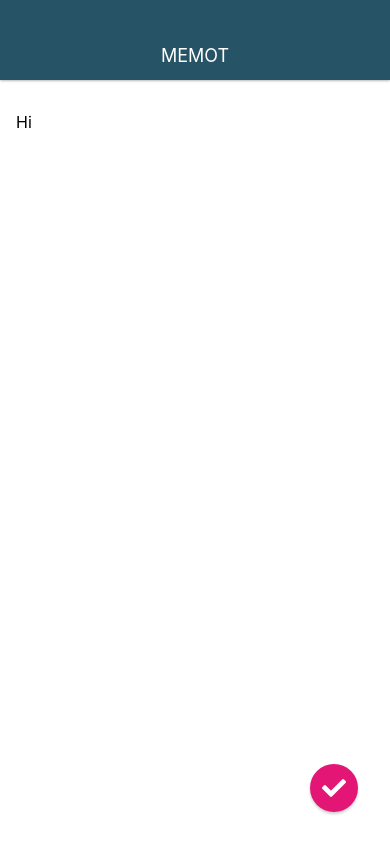
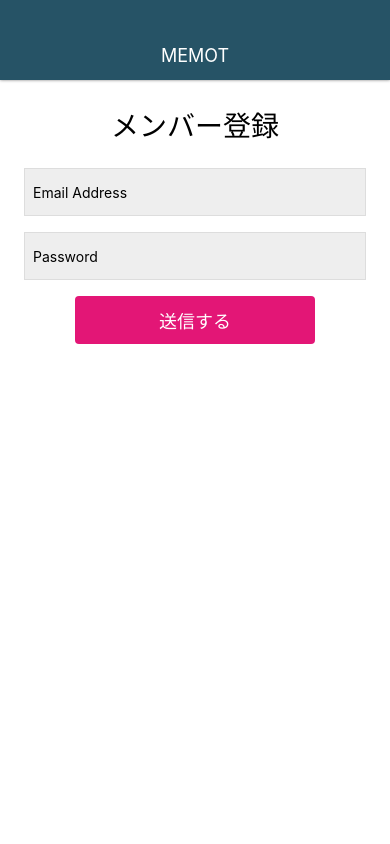
Before and after one commit to Tai-Yaki/MemoApp, a React Native app: screen / in a window 390 px wide. Built offline with nearby package versions, Linux system fonts and the light colour scheme.

Commit message:
Create Login and Signup Screen

```diff
--- a/App.jsx
+++ b/App.jsx
@@ -5,6 +5,8 @@
 import MemoListScreen from './src/screens/MemoListScreen';
 import MemoDetailScreen from './src/screens/MemoDetailScreen';
 import MemoEditScreen from './src/screens/MemoEditScreen';
+import LoginScreen from './src/screens/LoginScreen';
+import SignupScreen from './src/screens/SignupScreen';
 
 export default class App extends React.Component {
   render() {
@@ -13,7 +15,9 @@
         <AppBar />
         {/* <MemoListScreen /> */}
         {/* <MemoDetailScreen /> */}
-        <MemoEditScreen />
+        {/* <MemoEditScreen /> */}
+        {/* <LoginScreen /> */}
+        <SignupScreen />
       </View>
     );
   }
--- /dev/null
+++ b/src/screens/LoginScreen.jsx
@@ -0,0 +1,58 @@
+import React from 'react';
+import {
+  StyleSheet, View, TextInput, TouchableHighlight, Text,
+} from 'react-native';
+
+class LoginScreen extends React.Component {
+  render() {
+    return (
+      <View style={styles.container}>
+        <Text style={styles.title}>
+          ログイン
+        </Text>
+        <TextInput style={styles.input} value="Email Address" />
+        <TextInput style={styles.input} value="Password" />
+        <TouchableHighlight style={styles.button} onPress={() => {}} underlayColor="#c70f66">
+          <Text style={styles.buttonTitle}>ログインする</Text>
+        </TouchableHighlight>
+      </View>
+    );
+  }
+}
+
+const styles = StyleSheet.create({
+  container: {
+    flex: 1,
+    width: '100%',
+    padding: 24,
+    backgroundColor: '#fff',
+  },
+  input: {
+    backgroundColor: '#eee',
+    height: 48,
+    marginBottom: 16,
+    borderWidth: 1,
+    borderColor: '#ddd',
+    padding: 8,
+  },
+  title: {
+    fontSize: 28,
+    alignSelf: 'center',
+    marginBottom: 24,
+  },
+  button: {
+    backgroundColor: '#e31676',
+    height: 48,
+    borderRadius: 4,
+    justifyContent: 'center',
+    alignItems: 'center',
+    width: '70%',
+    alignSelf: 'center',
+  },
+  buttonTitle: {
+    color: '#fff',
+    fontSize: 18,
+  },
+});
+
+export default LoginScreen;
--- /dev/null
+++ b/src/screens/SignupScreen.jsx
@@ -0,0 +1,58 @@
+import React from 'react';
+import {
+  StyleSheet, View, TextInput, TouchableHighlight, Text,
+} from 'react-native';
+
+class SignupScreen extends React.Component {
+  render() {
+    return (
+      <View style={styles.container}>
+        <Text style={styles.title}>
+          メンバー登録
+        </Text>
+        <TextInput style={styles.input} value="Email Address" />
+        <TextInput style={styles.input} value="Password" />
+        <TouchableHighlight style={styles.button} onPress={() => {}} underlayColor="#c70f66">
+          <Text style={styles.buttonTitle}>送信する</Text>
+        </TouchableHighlight>
+      </View>
+    );
+  }
+}
+
+const styles = StyleSheet.create({
+  container: {
+    flex: 1,
+    width: '100%',
+    padding: 24,
+    backgroundColor: '#fff',
+  },
+  input: {
+    backgroundColor: '#eee',
+    height: 48,
+    marginBottom: 16,
+    borderWidth: 1,
+    borderColor: '#ddd',
+    padding: 8,
+  },
+  title: {
+    fontSize: 28,
+    alignSelf: 'center',
+    marginBottom: 24,
+  },
+  button: {
+    backgroundColor: '#e31676',
+    height: 48,
+    borderRadius: 4,
+    justifyContent: 'center',
+    alignItems: 'center',
+    width: '70%',
+    alignSelf: 'center',
+  },
+  buttonTitle: {
+    color: '#fff',
+    fontSize: 18,
+  },
+});
+
+export default SignupScreen;
```
